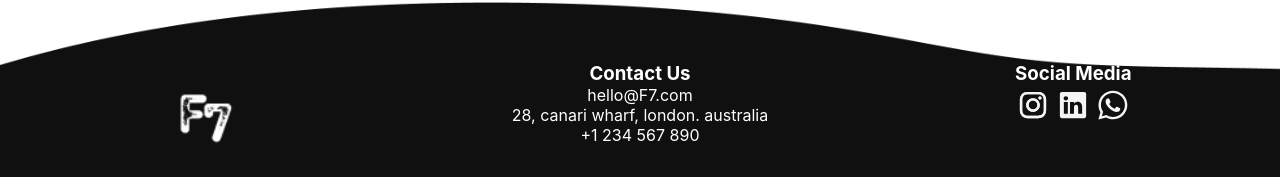
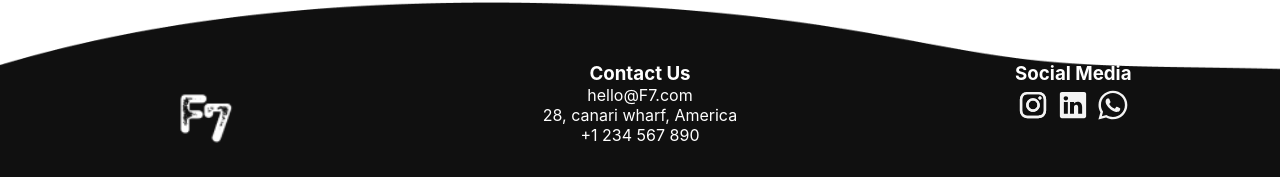
Before and after one commit to F7Team/Website-Frontend, a React (Create React App) app: page / in a window 1280 px wide. Shown: the part 3230-3407 px from the top of the page. Built offline with nearby package versions, Linux system fonts and the light colour scheme.

Commit message:
updated footer

```diff
--- a/src/components/footer/Footer.js
+++ b/src/components/footer/Footer.js
@@ -17,7 +17,7 @@ const Footer = () => {
                     <div className="grid-item">
                         <h3>Contact Us</h3>
                         <p>hello@F7.com</p>
-                        <p>28, canari wharf, london. australia</p>
+                        <p>28, canari wharf, America </p>
                         <p>+1 234 567 890</p>
                     </div>
                     <div className="grid-item">
```
